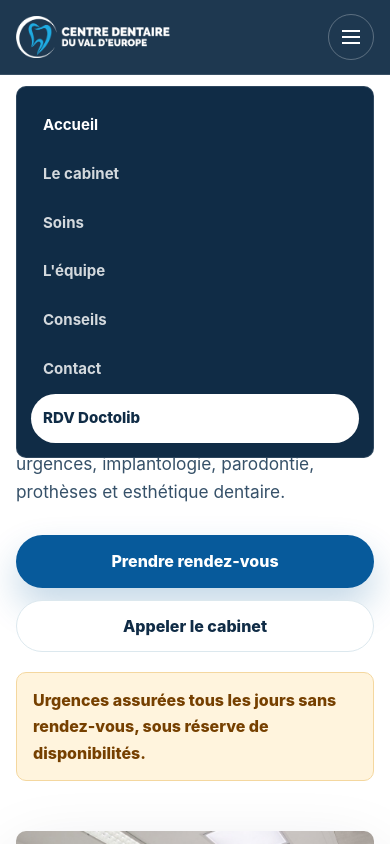
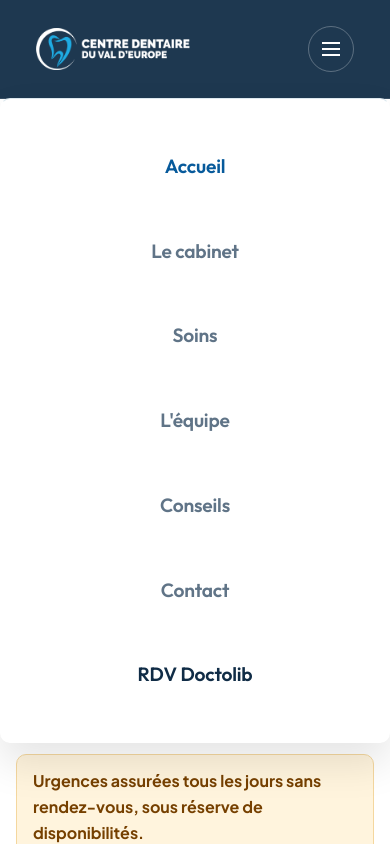
Before and after one commit to djian23/site-pere-sacha, a plain HTML site: page index.html in a window 390 px wide. Both pictures are taken after a click on the button 351 px from the left and 37 px from the top of the page. Shown: the top 844 px of the page. Drawn offline with Linux system fonts and the light colour scheme.

Commit message:
Modern Typography (Outfit/Plus Jakarta) and iPhone responsive optimizations

```diff
--- a/index.html
+++ b/index.html
@@ -15,6 +15,9 @@
     <meta property="og:description" content="Cabinet dentaire à Serris : urgences, implantologie, parodontie, prothèses et esthétique dentaire.">
     <meta property="og:image" content="assets/img/home.jpg">
     <link rel="preload" href="assets/img/home.jpg" as="image">
+    <link rel="preconnect" href="https://fonts.googleapis.com">
+    <link rel="preconnect" href="https://fonts.gstatic.com" crossorigin>
+    <link href="https://fonts.googleapis.com/css2?family=Outfit:wght@400;600;700;800&family=Plus+Jakarta+Sans:wght@400;500;600;700&display=swap" rel="stylesheet">
     <link rel="stylesheet" href="styles.css">
     <script type="application/ld+json">
       {
--- a/styles.css
+++ b/styles.css
@@ -16,11 +16,19 @@
 html { scroll-behavior: smooth; }
 body {
   margin: 0;
+  font-family: 'Plus Jakarta Sans', system-ui, -apple-system, sans-serif;
   color: var(--ink);
-  background: var(--paper);
-  font-family: Inter, ui-sans-serif, system-ui, -apple-system, BlinkMacSystemFont, "Segoe UI", sans-serif;
-  line-height: 1.65;
+  background-color: var(--paper);
+  -webkit-font-smoothing: antialiased;
+  line-height: 1.6;
 }
+
+h1, h2, h3, .nav-links a {
+  font-family: 'Outfit', sans-serif;
+  font-weight: 700;
+  letter-spacing: -0.01em;
+}
+
 img { display: block; max-width: 100%; }
 a { color: inherit; }
 .skip-link {
@@ -71,17 +79,42 @@ a { color: inherit; }
 .nav-links {
   display: flex;
   align-items: center;
-  gap: 19px;
-  color: rgba(255,255,255,.82);
-  font-weight: 720;
-  font-size: .94rem;
+  gap: 20px;
 }
+.nav-links.open {
+  display: flex;
+  flex-direction: column;
+  position: absolute;
+  top: 100%;
+  left: 0;
+  right: 0;
+  background: white;
+  padding: 40px 20px;
+  gap: 30px;
+  box-shadow: 0 20px 40px rgba(0,0,0,0.1);
+  border-top: 1px solid var(--line);
+  animation: slide-down 0.4s cubic-bezier(0.16, 1, 0.3, 1) both;
+}
+
+@keyframes slide-down {
+  from { opacity: 0; transform: translateY(-10px); }
+  to { opacity: 1; transform: translateY(0); }
+}
+
 .nav-links a {
   text-decoration: none;
-  transition: color .2s ease, background .2s ease;
+  font-weight: 600;
+  color: var(--muted);
+  font-size: 0.95rem;
+  transition: color 0.3s ease;
 }
-.nav-links a:hover,
-.nav-links a.active { color: white; }
+.nav-links a:hover, .nav-links a.active { color: var(--blue); }
+
+.nav-links.open a {
+  font-size: 1.2rem;
+  width: 100%;
+  text-align: center;
+}
 .nav-cta {
   background: white;
   color: var(--deep) !important;
@@ -111,31 +144,20 @@ h1, h2 {
   letter-spacing: 0;
 }
 h1 {
-  font-size: clamp(3rem, 6vw, 6.4rem);
-  line-height: .94;
+  font-size: clamp(2.5rem, 8vw, 4.2rem);
+  line-height: 1.1;
   margin-bottom: 24px;
 }
 h2 {
-  font-size: clamp(2.1rem, 4.2vw, 4rem);
-  line-height: 1.02;
-  margin-bottom: 18px;
-}
-h3 {
-  line-height: 1.22;
-  margin-bottom: 10px;
-}
-.eyebrow {
-  margin: 0 0 14px;
-  color: var(--teal);
-  font-size: .78rem;
-  font-weight: 900;
-  letter-spacing: .1em;
-  text-transform: uppercase;
+  font-size: clamp(1.8rem, 5vw, 2.8rem);
+  line-height: 1.2;
+  margin-bottom: 20px;
 }
 .lead {
-  color: #365169;
-  font-size: clamp(1.08rem, 1.4vw, 1.28rem);
+  color: var(--muted);
+  font-size: clamp(1rem, 2vw, 1.2rem);
   max-width: 660px;
+  line-height: 1.6;
 }
 .home-hero {
   width: min(1180px, calc(100% - 32px));
@@ -562,6 +584,30 @@ input:focus, textarea:focus, a:focus-visible, button:focus-visible {
   .article-side { position: static; }
 }
 
+@media (max-width: 768px) {
+  .nav-shell { padding: 0 20px; }
+  .section { padding-top: 60px; padding-bottom: 60px; }
+  .quick-info {
+    grid-template-columns: 1fr;
+    gap: 24px;
+    padding: 32px 24px;
+  }
+  .section.split {
+    grid-template-columns: 1fr;
+    gap: 32px;
+  }
+  .home-hero { padding-top: 100px; padding-bottom: 60px; }
+
+  /* iPhone specific optimizations */
+  input, textarea, select {
+    font-size: 16px !important; /* Prevent iOS auto-zoom on focus */
+  }
+
+  .site-header {
+    padding: 12px 0;
+  }
+}
+
 @media (max-width: 680px) {
   .brand-logo {
     width: 154px;
```
